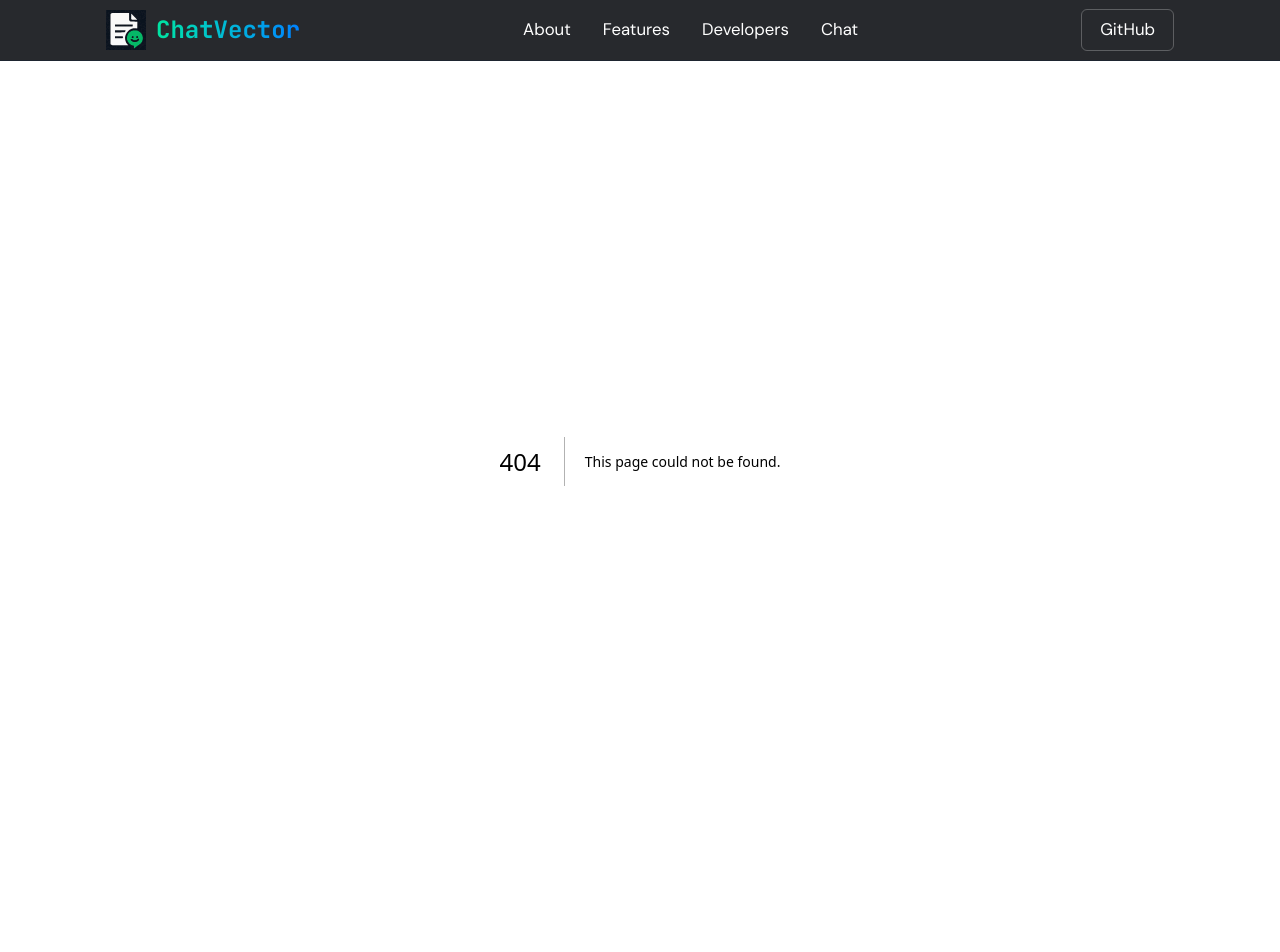
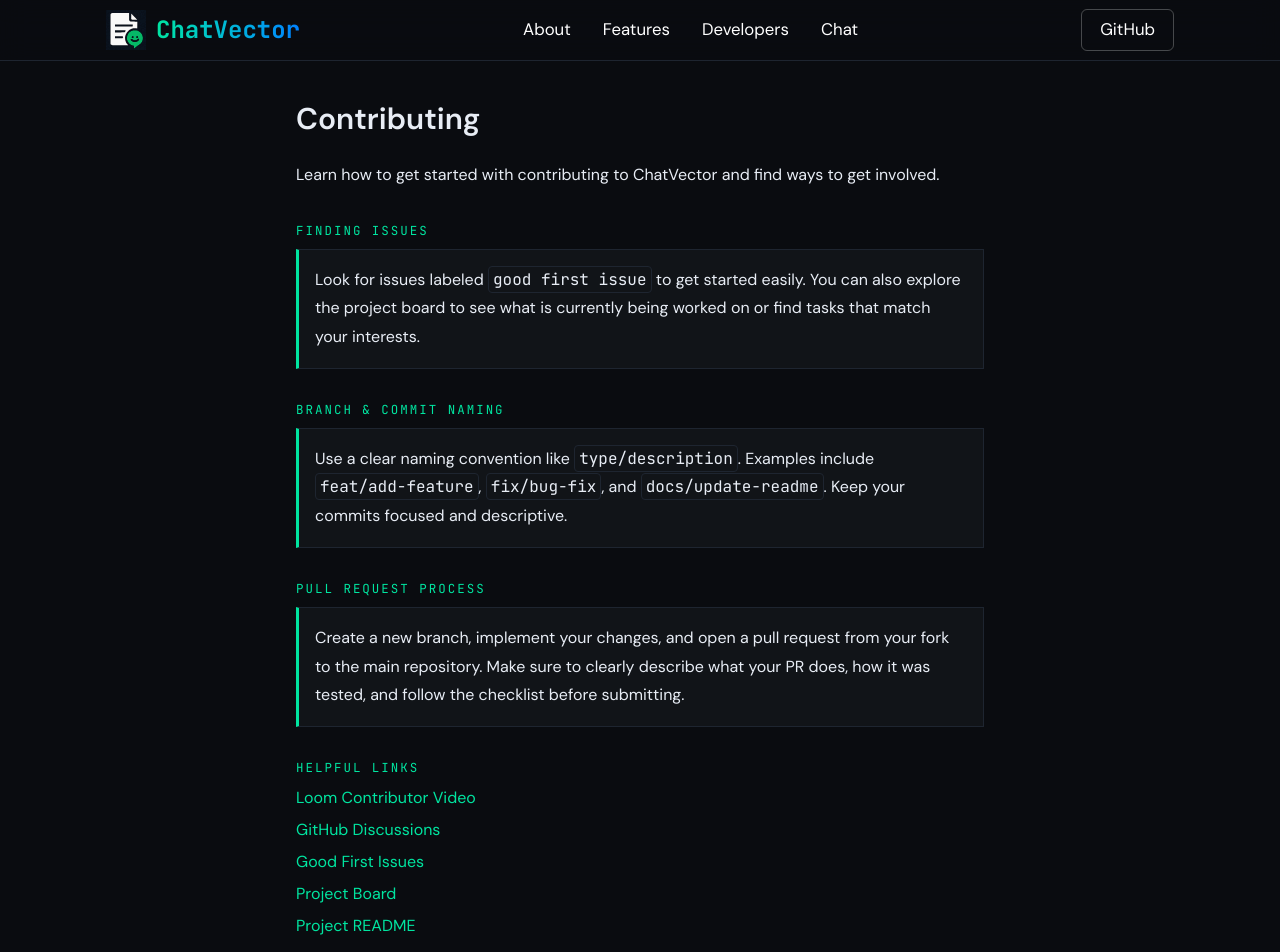
Before and after one commit to ariyibitomiwa611/chatvector-ai, a Next.js app in the folder frontend-demo/: page /contributing in a window 1280 px wide. Before the commit this address had no page. Shown: the top 952 px of the page. Before the commit the page ends 861 px from the top, so only its background shows below. Built offline with nearby package versions, Linux system fonts and the light colour scheme.

Commit message:
Add /contributing page to frontend demo (#205)
* Add /contributing page to frontend demo
* Refine styling: reduce accent usage and use code formatting
-closes #204

```diff
--- /dev/null
+++ b/frontend-demo/app/contributing/page.tsx
@@ -0,0 +1,124 @@
+export default function ContributingPage() {
+  return (
+    <div className="max-w-[720px] mx-auto px-4 py-10">
+
+      <h1 className="text-3xl font-bold mb-6 text-foreground">
+        Contributing
+      </h1>
+
+      <p className="text-foreground text-[1rem] leading-[1.8] mb-6">
+        Learn how to get started with contributing to ChatVector and find ways to get involved.
+      </p>
+
+      {/* Finding Issues */}
+      <h2 className="mt-8 mb-2 font-mono text-[0.78rem] uppercase tracking-[2px] text-accent">
+        Finding Issues
+      </h2>
+      <div className="bg-surface border border-border border-l-[3px] border-l-accent p-4 mb-6">
+        <p className="text-foreground text-[1rem] leading-[1.8]">
+          Look for issues labeled{" "}
+          <code className="px-1 py-0.5 bg-surface border border-border rounded">
+            good first issue
+          </code>{" "}
+          to get started easily. You can also explore the project board to see what is currently being worked on or find tasks that match your interests.
+        </p>
+      </div>
+
+      {/* Branch Naming */}
+      <h2 className="mt-8 mb-2 font-mono text-[0.78rem] uppercase tracking-[2px] text-accent">
+        Branch & Commit Naming
+      </h2>
+      <div className="bg-surface border border-border border-l-[3px] border-l-accent p-4 mb-6">
+        <p className="text-foreground text-[1rem] leading-[1.8]">
+          Use a clear naming convention like{" "}
+          <code className="px-1 py-0.5 bg-surface border border-border rounded">
+            type/description
+          </code>
+          . Examples include{" "}
+          <code className="px-1 py-0.5 bg-surface border border-border rounded">
+            feat/add-feature
+          </code>
+          ,{" "}
+          <code className="px-1 py-0.5 bg-surface border border-border rounded">
+            fix/bug-fix
+          </code>
+          , and{" "}
+          <code className="px-1 py-0.5 bg-surface border border-border rounded">
+            docs/update-readme
+          </code>
+          . Keep your commits focused and descriptive.
+        </p>
+      </div>
+
+      {/* PR Process */}
+      <h2 className="mt-8 mb-2 font-mono text-[0.78rem] uppercase tracking-[2px] text-accent">
+        Pull Request Process
+      </h2>
+      <div className="bg-surface border border-border border-l-[3px] border-l-accent p-4 mb-6">
+        <p className="text-foreground text-[1rem] leading-[1.8]">
+          Create a new branch, implement your changes, and open a pull request from your fork to the main repository.
+          Make sure to clearly describe what your PR does, how it was tested, and follow the checklist before submitting.
+        </p>
+      </div>
+
+      {/* Links */}
+      <h2 className="mt-8 mb-2 font-mono text-[0.78rem] uppercase tracking-[2px] text-accent">
+        Helpful Links
+      </h2>
+      <ul className="mb-6 space-y-2">
+        <li>
+          <a
+            href="https://www.loom.com/share/c41bdbff541f47d49efcb48920cba382"
+            className="text-accent hover:text-accent/80"
+          >
+            Loom Contributor Video
+          </a>
+        </li>
+        <li>
+          <a
+            href="https://github.com/chatvector-ai/chatvector-ai/discussions"
+            className="text-accent hover:text-accent/80"
+          >
+            GitHub Discussions
+          </a>
+        </li>
+        <li>
+          <a
+            href="https://github.com/chatvector-ai/chatvector-ai/issues?q=is%3Aissue+is%3Aopen+label%3A%22good+first+issue%22"
+            className="text-accent hover:text-accent/80"
+          >
+            Good First Issues
+          </a>
+        </li>
+        <li>
+          <a
+            href="https://github.com/chatvector-ai/chatvector-ai/projects"
+            className="text-accent hover:text-accent/80"
+          >
+            Project Board
+          </a>
+        </li>
+        <li>
+          <a
+            href="https://github.com/chatvector-ai/chatvector-ai/blob/main/README.md"
+            className="text-accent hover:text-accent/80"
+          >
+            Project README
+          </a>
+        </li>
+      </ul>
+
+      {/* Footer */}
+      <p className="text-foreground text-[1rem] leading-[1.8]">
+        For the full contribution guide, see{" "}
+        <a
+          href="https://github.com/chatvector-ai/chatvector-ai/blob/main/CONTRIBUTING.md"
+          className="text-accent hover:text-accent/80"
+        >
+          CONTRIBUTING.md on GitHub
+        </a>.
+      </p>
+
+    </div>
+  );
+}
```
